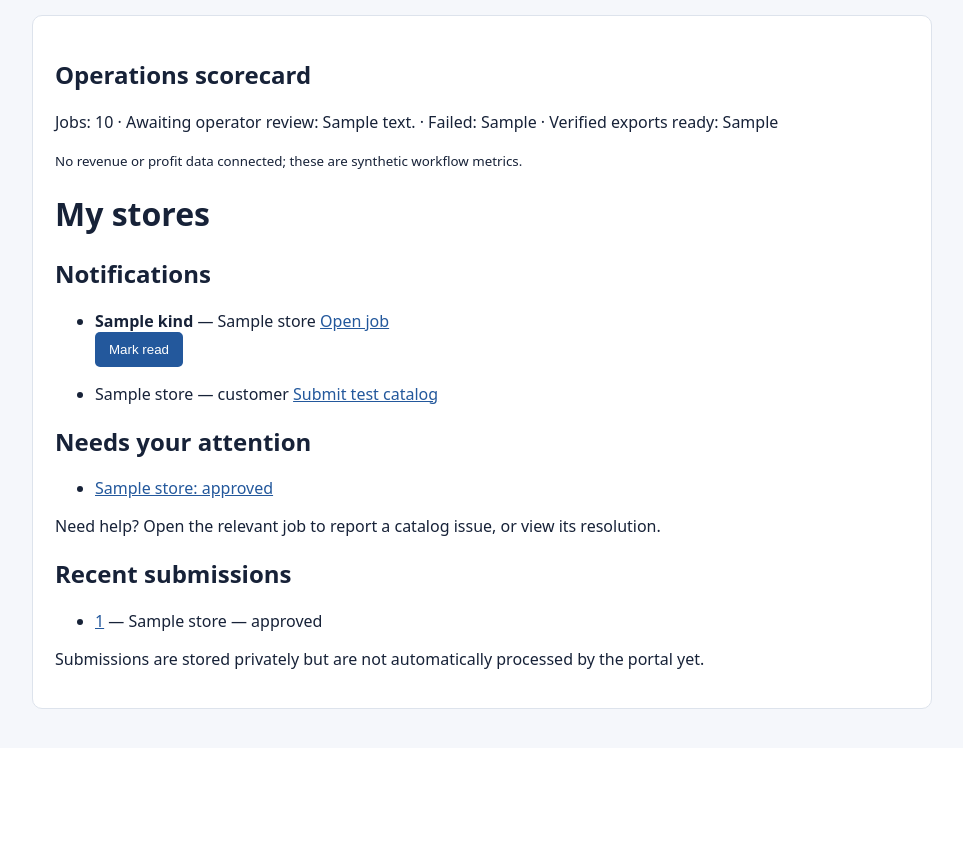
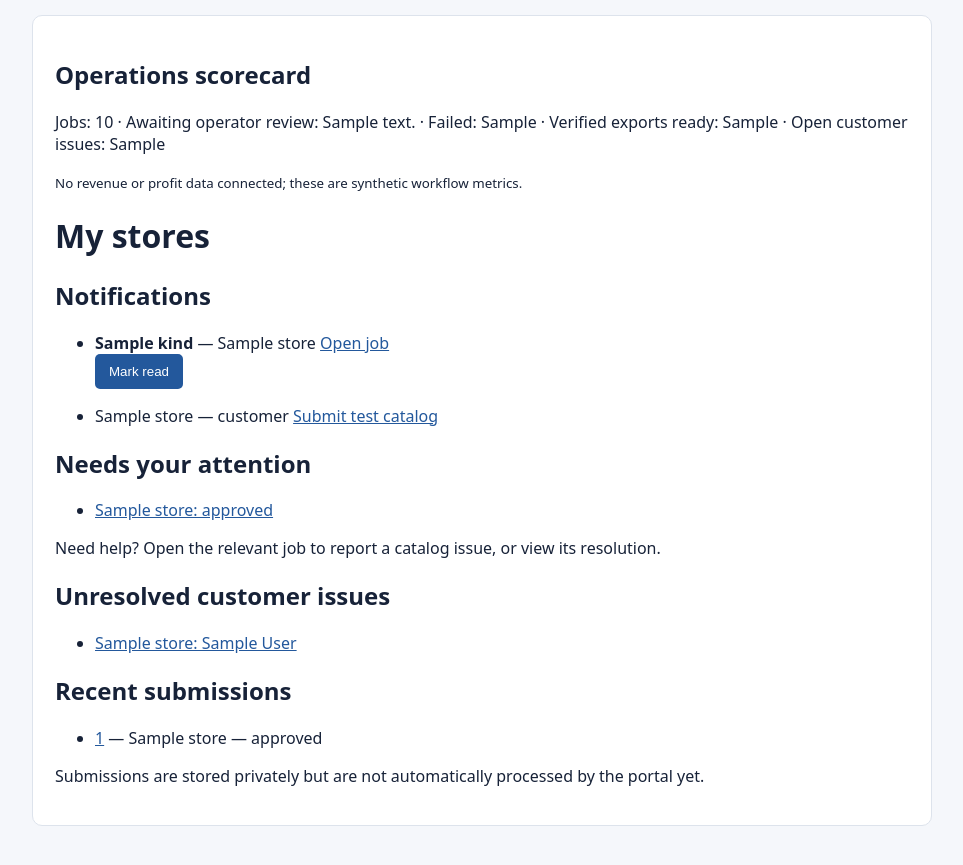
Before and after one commit to ethanmyoung1415-ctrl/V3-Business-, a Django app: template templates/dashboard.html in a window 1280 px wide. Shown: the part 146-1011 px from the top of the page, without its empty margins (158-1121 px from the left). Before the commit the page ends 855 px from the top, so only its background shows below. Run offline with Django 5.2, Linux system fonts and the light colour scheme; tables that the repository leaves empty hold one stand-in row (values such as "Sample post"); the template is opened without the code that fills it: values that come from a table or form of the project are taken from there, most other values are stand-ins (such as "Sample title", 1, 10 or a date in 2020); data that the repository does not hold is empty; parts of the project's set-up code (start-up, migrations or seed data) failed here and were passed over.

Commit message:
Show operator-scoped unresolved customer issues and counts on management dashboard

```diff
--- a/templates/dashboard.html
+++ b/templates/dashboard.html
@@ -3,7 +3,7 @@
 <section aria-label="Operations scorecard">
 <h2>Operations scorecard</h2>
 <p>Jobs: {{ scorecard.jobs_total }} · Awaiting operator review: {{ scorecard.jobs_awaiting_review }}
-· Failed: {{ scorecard.jobs_failed }} · Verified exports ready: {{ scorecard.verified_exports_ready }}</p>
+· Failed: {{ scorecard.jobs_failed }} · Verified exports ready: {{ scorecard.verified_exports_ready }} · Open customer issues: {{ scorecard.unresolved_customer_issues }}</p>
 <small>No revenue or profit data connected; these are synthetic workflow metrics.</small>
 </section>
 {% endif %}
@@ -31,6 +31,13 @@
 {% endfor %}</ul>
 {% endif %}
 <p>Need help? Open the relevant job to report a catalog issue, or view its resolution.</p>
+{% if issue_attention %}
+<section aria-label="Customer quality issues awaiting resolution">
+<h2>Unresolved customer issues</h2><ul>
+{% for issue in issue_attention %}
+<li><a href="{% url 'job_detail' issue.job.id %}">{{ issue.store.name }}: {{ issue.subject }}</a></li>
+{% endfor %}</ul></section>
+{% endif %}
 <h2>Recent submissions</h2><ul>{% for job in jobs %}
 <li><a href="{% url 'job_detail' job.id %}">{{ job.id }}</a> — {{ job.store.name }} — {{ job.status }}</li>
 {% empty %}<li>No submissions.</li>{% endfor %}</ul>
```
